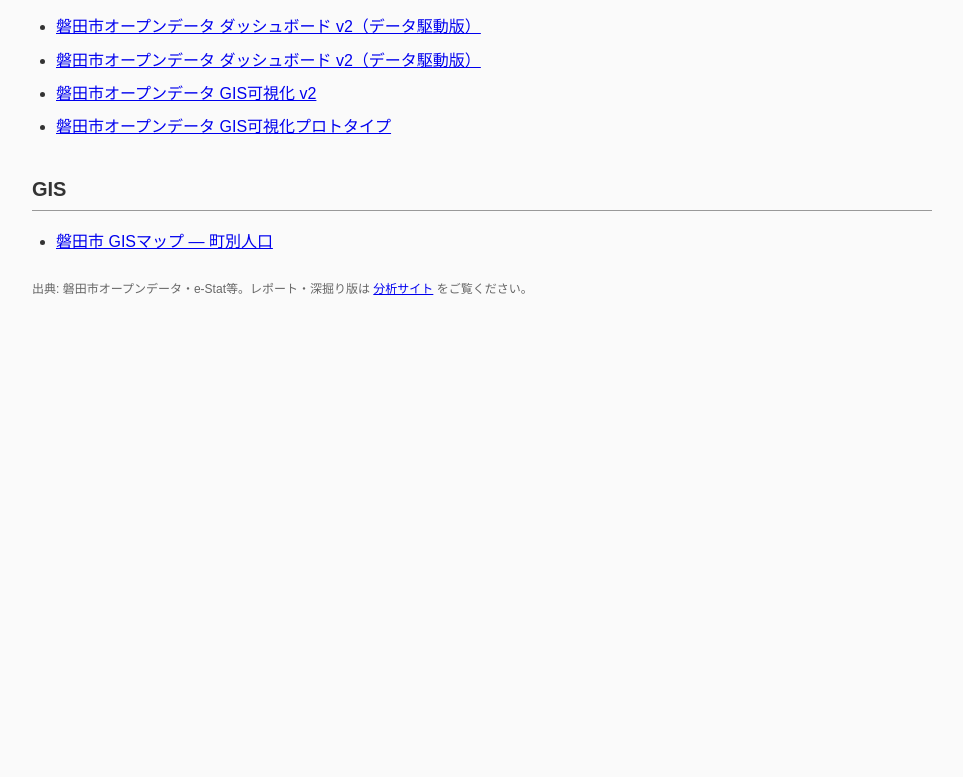
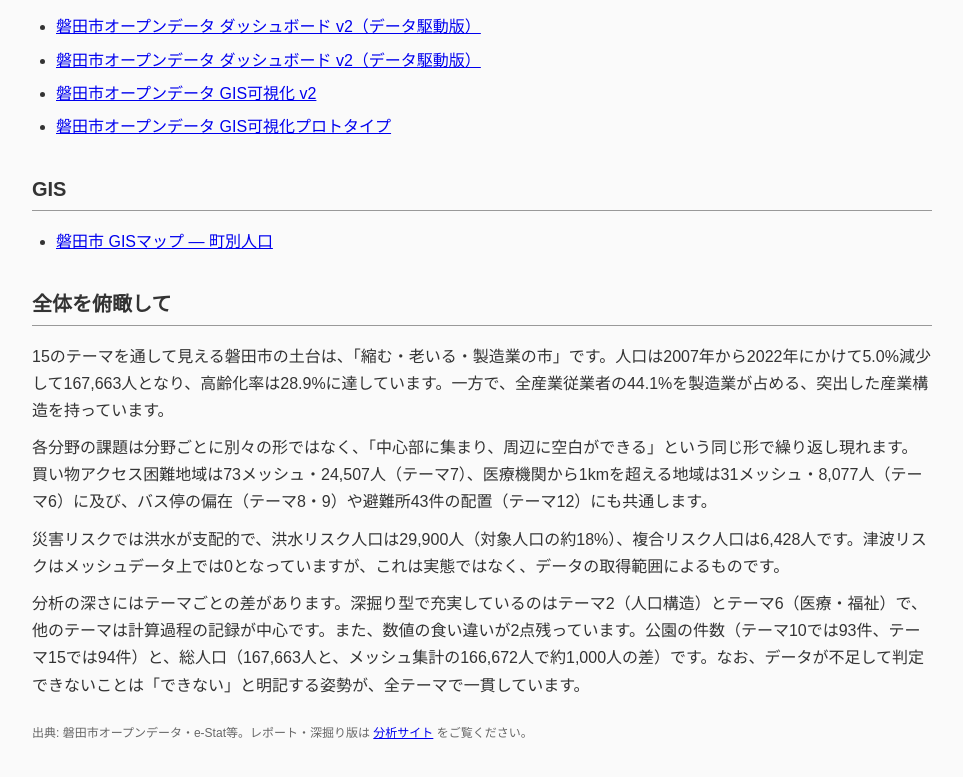
Before and after one commit to kaopuuu-hash/iwata-open-data-themes, a plain HTML site: page index.html in a window 1280 px wide. Shown: the part 823-1600 px from the top of the page, without its empty margins (158-1121 px from the left). Before the commit the page ends 1156 px from the top, so only its background shows below. Drawn offline with Linux system fonts and the light colour scheme.

Commit message:
入口ページに「全体を俯瞰して」を追加

```diff
--- a/index.html
+++ b/index.html
@@ -48,6 +48,11 @@ li{margin:6px 0;}
 <ul>
 <li><a href="gis/index.html">磐田市 GISマップ — 町別人口</a></li>
 </ul>
+<h2>全体を俯瞰して</h2>
+<p>15のテーマを通して見える磐田市の土台は、「縮む・老いる・製造業の市」です。人口は2007年から2022年にかけて5.0%減少して167,663人となり、高齢化率は28.9%に達しています。一方で、全産業従業者の44.1%を製造業が占める、突出した産業構造を持っています。</p>
+<p>各分野の課題は分野ごとに別々の形ではなく、「中心部に集まり、周辺に空白ができる」という同じ形で繰り返し現れます。買い物アクセス困難地域は73メッシュ・24,507人（テーマ7）、医療機関から1kmを超える地域は31メッシュ・8,077人（テーマ6）に及び、バス停の偏在（テーマ8・9）や避難所43件の配置（テーマ12）にも共通します。</p>
+<p>災害リスクでは洪水が支配的で、洪水リスク人口は29,900人（対象人口の約18%）、複合リスク人口は6,428人です。津波リスクはメッシュデータ上では0となっていますが、これは実態ではなく、データの取得範囲によるものです。</p>
+<p>分析の深さにはテーマごとの差があります。深掘り型で充実しているのはテーマ2（人口構造）とテーマ6（医療・福祉）で、他のテーマは計算過程の記録が中心です。また、数値の食い違いが2点残っています。公園の件数（テーマ10では93件、テーマ15では94件）と、総人口（167,663人と、メッシュ集計の166,672人で約1,000人の差）です。なお、データが不足して判定できないことは「できない」と明記する姿勢が、全テーマで一貫しています。</p>
 <p class="note">出典: 磐田市オープンデータ・e-Stat等。レポート・深掘り版は <a href="https://kaopuuu-hash.github.io/iwata-open-data-analysis/">分析サイト</a> をご覧ください。</p>
 </div>
 </body>
```
